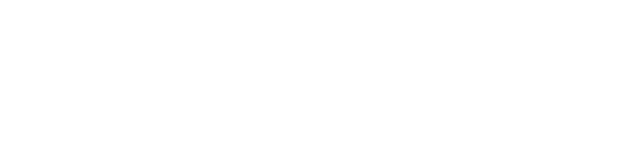
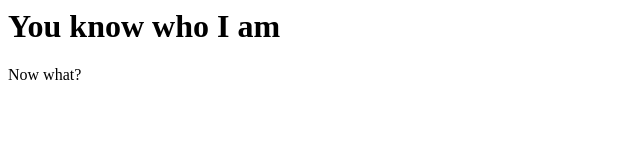
Before and after one commit to kkurevin/kkurevin.github.io, a plain HTML site: page index.html in a window 1280 px wide. Shown: the whole page, without its empty margins (0-640 px from the left). Drawn offline with Linux system fonts and the light colour scheme.

Commit message:
Update index.html

```diff
--- a/index.html
+++ b/index.html
@@ -25,3 +25,11 @@
   <!-- Robots Meta Tag -->
   <meta name="robots" content="index, follow">
 </head>
+
+ <body>
+    <main>
+        <h1>You know who I am</h1>
+        <p>Now what?</p>
+    </main>
+  </body>
+</html>
```
